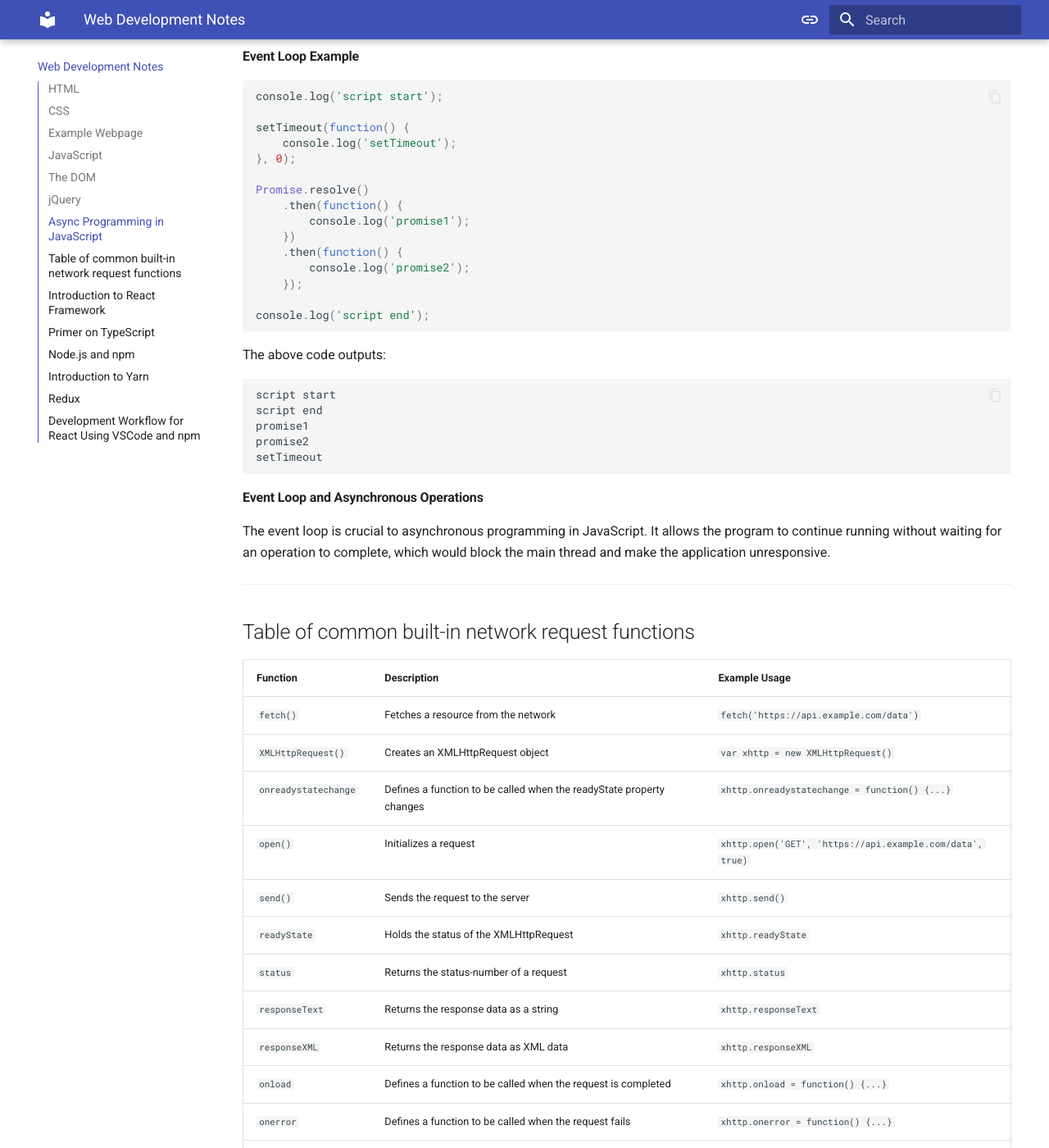
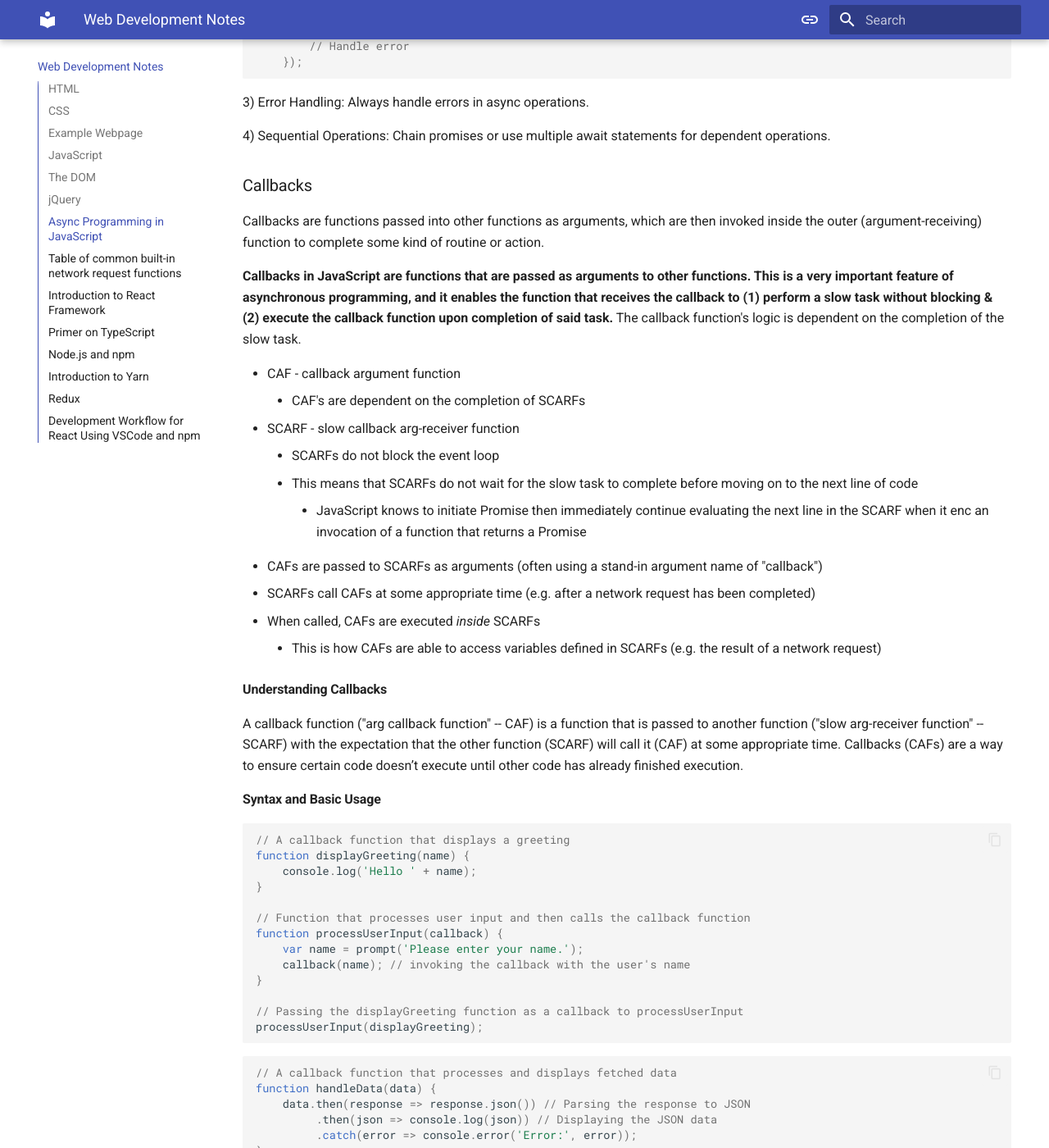
Before and after one commit to sfuller14/uhh, an MkDocs documentation site: the page built from docs/webdev_snippets.md, in a window 1280 px wide and 1400 px high, scrolled down 52881 px. Shown: the whole window at 82% size. Built offline with MkDocs 1.6.1 and Material for MkDocs 9.7.7, drawn with Linux system fonts in a browser that asks for light colours; some of the changed text lies outside the part shown.

Commit message:
promise me no promises

````diff
--- a/docs/webdev_snippets.md
+++ b/docs/webdev_snippets.md
@@ -883,6 +883,65 @@
 console.log(trueOrFalse(false)); // No, that was false
 ```
 
+##### Try...Catch
+
+```javascript
+try {
+	// code to try
+} catch (err) { // here an error object is assigned to err
+	// code to run if an error occurs
+}
+```
+
+```javascript
+try {
+  nonExistentFunction();
+} catch (error) {
+  console.error(error);
+  // Expected output: ReferenceError: nonExistentFunction is not defined
+}
+```
+
+
+##### Try...Catch...Finally
+
+```javascript
+try {
+	// code to try
+} catch (err) { // here an error object is assigned to err
+	// code to run if an error occurs
+} finally {
+	// code to run regardless of whether an error occurs
+}
+```
+
+##### Throw
+
+Use `throw` instead of console.error() to throw an exception.
+This is useful for custom error messages during debugging.
+
+```javascript
+throw "Error2"; // generates an exception with a string value
+// console output: Uncaught Error2
+```
+
+```javascript
+throw 42; // generates an exception with the value 42
+// console output: Uncaught 42
+```
+
+##### Try catch within Promise definition
+
+```javascript
+const myPromise = new Promise((resolve, reject) => {
+	try {
+		// resolve([codeToTry])
+	} catch (err) {
+		// reject([codeToRunIfError])
+	}
+});
+```
+
 ##### Comparison Operators in JavaScript
 
 * `&&` - and
@@ -2237,10 +2296,12 @@
 
 ### Promises
 
-A Promise is an object representing the completion or failure of an asynchronous operation.
-At a high-level a Promise is an object that represents the eventual result of an asynchronous operation.
+**A Promise is an object representing the eventual completion or failure of an asynchronous operation.**
 It is a placeholder into which the successful result value or reason for failure will materialize.
-It is declared like a variable using the `new` keyword and invoked with the `then()` method.
+It is declared like a variable using the `new` keyword, takes a (resolve, reject) tuple as an arg, and is invoked with the `then()` method.
+Promises *immediately* return a Promise object which tells JavaScript's main thread to offload the callback handling to the event loop and immediately move forward with program execution.
+Promises are what underlie async in JS.
+`async`/`await` are a wrapper on top of promises to write asynchronous code in a way that looks synchronous.
 
 #### Understanding Promises
 
@@ -2272,23 +2333,39 @@
 		reject('Promise is rejected.');
 	}
 });
-```
-
-```javascript
-let myPromise = new Promise((resolve, reject) => {
-	// Asynchronous operation code
-	let condition = true;
-	if (condition) {
-		resolve('Promise is resolved successfully.');
-	} else {
-		reject('Promise is rejected.');
-	}
-});
 
 myPromise.then(
 	(value) => { console.log(value); },
 	(error) => { console.log(error); }
 );
+```
+
+* With callbacks
+	* callbacks are functions whose logic depends on the result of a Promise
+	* A callback is passed as arg to SCARF, which declares a Promise var, pass it to the callback as arg, who invokes it
+	* callbacks receive a Promise object as arg and invoke/initiate it using Promise.then(...)
+	* When the Promise is initiated (in the callback), JavaScript knows to immediately move forward with program execution (within the SCARF)
+		* SCARF(callback) --> Promise -->
+			* callback(Promise) --> Promise.then(...) -->
+		* SCARF // remaining lines
+	* When using callbacks, that "next line of program execution" is the invocation of the callback handling specification for the returned Promise object.
+		* Because a Promise object is passed as
+
+```javascript
+// Slow  (SCARF)
+function fetchData(callback) {
+	let data = fetch('https://api.example.com/data'); // fetch immediately returns a Promise object...
+	callback(data); // ...which is immediately passed to the callback...
+}
+
+// Callback function that parses and prints response
+function handleData(data) {
+	data.then(response => response.json()) //... which immediately invokes it...
+	     .then(json => console.log(json))
+	     .catch(error => console.error('Error:', error));
+}
+
+fetchData(handleData);
 ```
 
 #### Promise States
@@ -2538,25 +2615,61 @@
 
 ### Callbacks
 
-Callbacks are functions passed into other functions as arguments, which are then invoked inside the outer function to complete some kind of routine or action.
+Callbacks are functions passed into other functions as arguments, which are then invoked inside the outer (argument-receiving) function to complete some kind of routine or action.
+
+**Callbacks in JavaScript are functions that are passed as arguments to other functions. This is a very important feature of asynchronous programming, and it enables the function that receives the callback to (1) perform a slow task without blocking & (2) execute the callback function upon completion of said task.** The callback function's logic is dependent on the completion of the slow task.
+
+* CAF - callback argument function
+	* CAF's are dependent on the completion of SCARFs
+* SCARF - slow callback arg-receiver function
+	* SCARFs do not block the event loop
+	* This means that SCARFs do not wait for the slow task to complete before moving on to the next line of code
+		* JavaScript knows to initiate Promise then immediately continue evaluating the next line in the SCARF when it enc an invocation of a function that returns a Promise
+* CAFs are passed to SCARFs as arguments (often using a stand-in argument name of "callback")
+* SCARFs call CAFs at some appropriate time (e.g. after a network request has been completed)
+* When called, CAFs are executed *inside* SCARFs
+	* This is how CAFs are able to access variables defined in SCARFs (e.g. the result of a network request)
+
 
 #### Understanding Callbacks
 
-A callback function is a function that is passed to another function with the expectation that the other function will call it at some appropriate time. Callbacks are a way to ensure certain code doesn’t execute until other code has already finished execution.
+A callback function ("arg callback function" -- CAF) is a function that is passed to another function ("slow arg-receiver function" -- SCARF) with the expectation that the other function (SCARF) will call it (CAF) at some appropriate time. Callbacks (CAFs) are a way to ensure certain code doesn’t execute until other code has already finished execution.
 
 #### Syntax and Basic Usage
 
 ```javascript
-function greeting(name) {
-	alert('Hello ' + name);
-}
-
+// A callback function that displays a greeting
+function displayGreeting(name) {
+	console.log('Hello ' + name);
+}
+
+// Function that processes user input and then calls the callback function
 function processUserInput(callback) {
 	var name = prompt('Please enter your name.');
-	callback(name);
-}
-
-processUserInput(greeting);
+	callback(name); // invoking the callback with the user's name
+}
+
+// Passing the displayGreeting function as a callback to processUserInput
+processUserInput(displayGreeting);
+```
+
+```javascript
+// A callback function that processes and displays fetched data
+function handleData(data) {
+	data.then(response => response.json()) // Parsing the response to JSON
+	     .then(json => console.log(json)) // Displaying the JSON data
+	     .catch(error => console.error('Error:', error));
+}
+
+// Function to fetch data and then call the callback with the fetched data
+function fetchData(callback) {
+	let data = fetch('https://api.example.com/data');
+	callback(data); // Passing the fetch promise to the callback
+}
+
+// Passing the handleData function as a callback to fetchData
+fetchData(handleData);
+
 ```
 
 In this example, fetchData performs a network request and uses a callback to return the data or an error.
````
Also changed, not shown: 1 other file.
